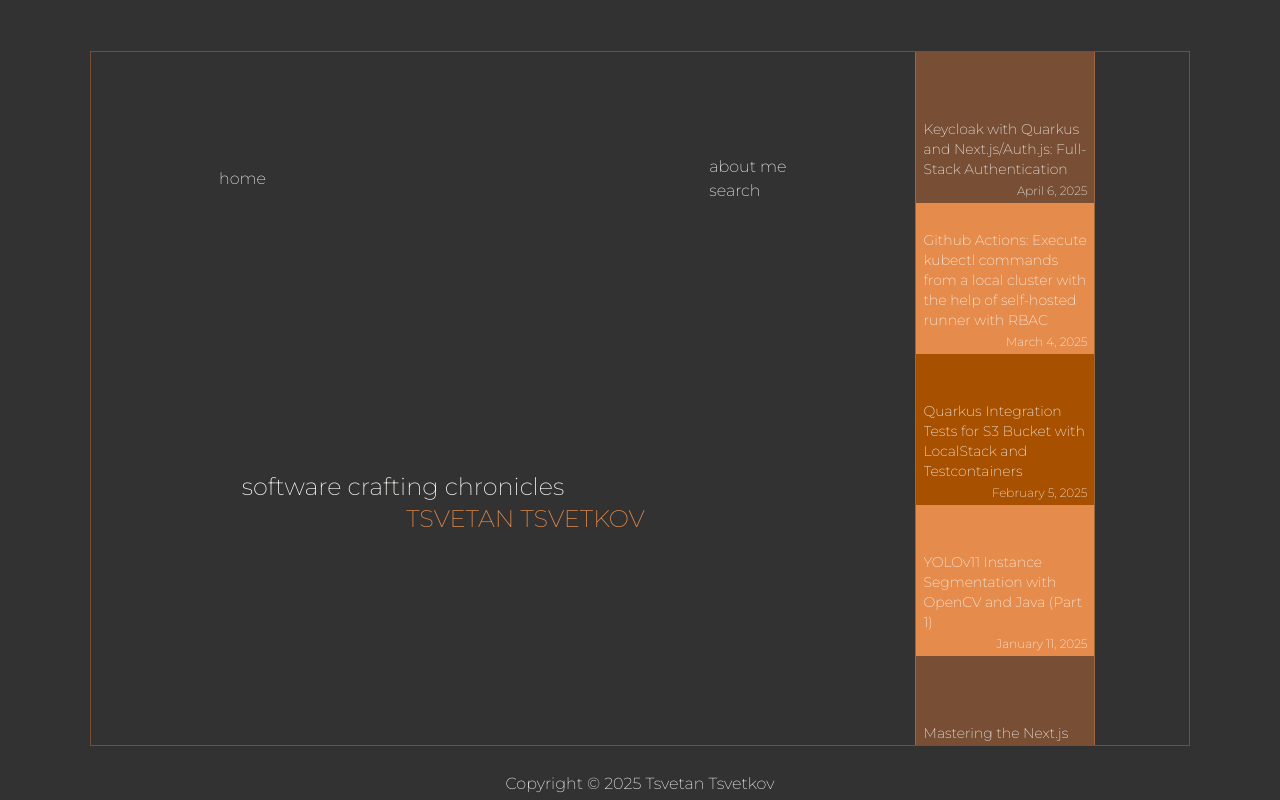
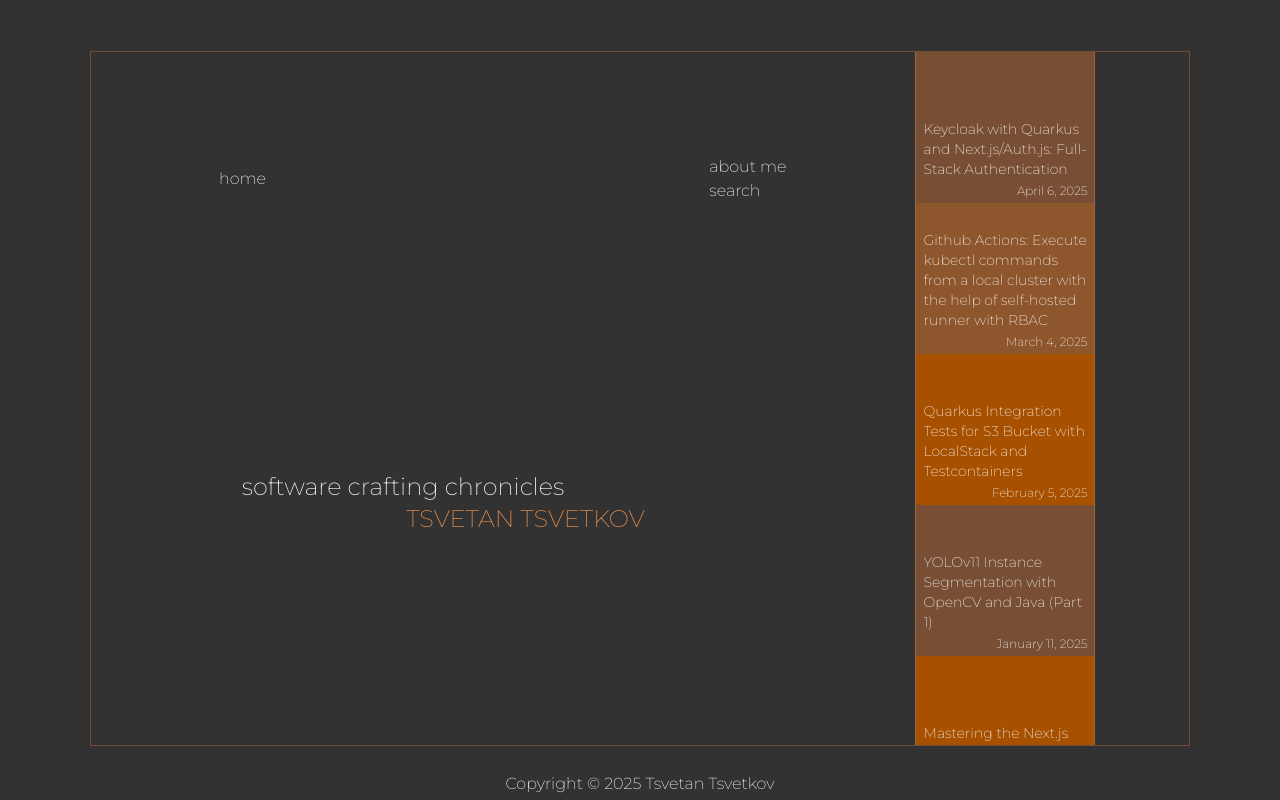
Before and after one commit to cekocvetkov/sfc, a Next.js app: page / in a window 1280 px wide. Built offline with nearby package versions, Linux system fonts and the light colour scheme.

Commit message:
Adjust color scheme a bit

```diff
--- a/app/utls/color-utils.ts
+++ b/app/utls/color-utils.ts
@@ -6,7 +6,8 @@ interface RGB {
 
 // export const colorScheme = ["#8C684E", "#E58C4C", "#8E562C", "#CC8F63", "#D49F78"]; // Example colors
 // export const colorScheme = [ "#e58c4c","#ad2e24"];
-export const colorScheme = ["#784F35", "#E58C4C", "#A75000", "#E58C4C", "#E58C4C"]; // Example colors
+// export const colorScheme = ["#805840", "#E5932E", "#B25A24", "#98704c", "#996335"];
+export const colorScheme = ["#784F35", "#A75000", "#C77336", "#8E562C"]; // Example colors
 
 export function isColorTooSimilar(color1: string, color2: string) {
   if (!color1 || !color2) return false;
```
